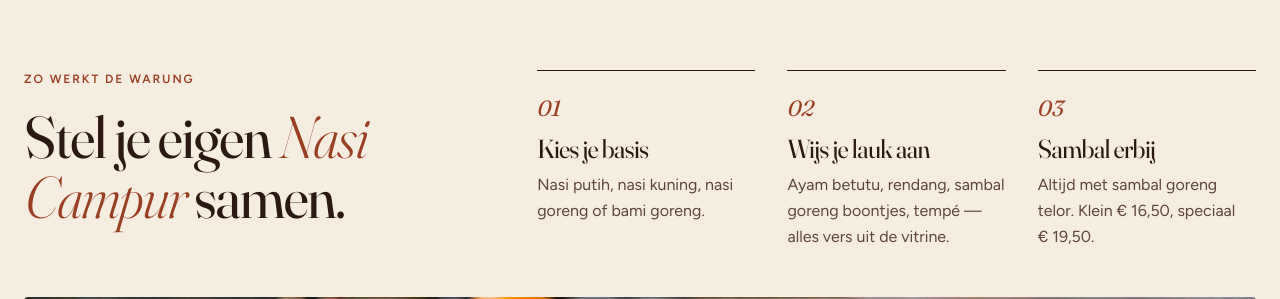
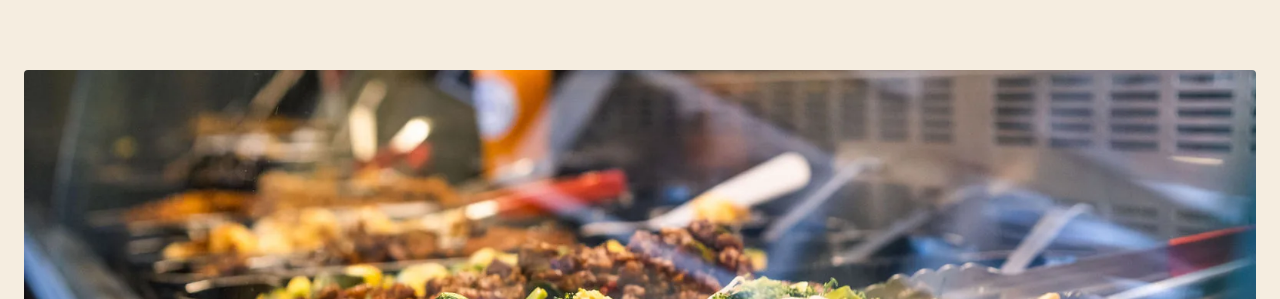
Before and after one commit to m3lkerz/mades-warung, a website built with Vite: page index.html in a window 1280 px wide. Shown: the part 1031-1330 px from the top of the page. Built offline with nearby package versions, Linux system fonts and the light colour scheme.

Commit message:
home: 'Stel je eigen Nasi Campur'-blok verwijderd

```diff
--- a/src/style.css
+++ b/src/style.css
@@ -195,7 +195,7 @@ p { text-wrap: pretty; }
 @keyframes marquee { to { transform: translateX(-50%); } }
 
 /* How it works */
-.how { display: grid; grid-template-columns: 1fr 1.6fr; gap: 48px 64px; }
+.how { display: block; padding-bottom: clamp(56px, 7vw, 96px); }
 .how-head h2 { font-size: clamp(40px, 4.6vw, 68px); }
 .how-steps { display: grid; grid-template-columns: repeat(3, 1fr); gap: 32px; align-self: end; }
 .how-steps li { border-top: 1px solid var(--ink); padding-top: 20px; }
--- a/src/templates.ts
+++ b/src/templates.ts
@@ -122,15 +122,6 @@ export function homePage() {
     ${marquee()}
 
     <section class="how section">
-      <div class="how-head reveal">
-        <p class="eyebrow">Zo werkt de warung</p>
-        <h2>Stel je eigen <em>Nasi Campur</em> samen.</h2>
-      </div>
-      <ol class="how-steps">
-        <li class="reveal"><span>01</span><h3>Kies je basis</h3><p>Nasi putih, nasi kuning, nasi goreng of bami goreng.</p></li>
-        <li class="reveal"><span>02</span><h3>Wijs je lauk aan</h3><p>Ayam betutu, rendang, sambal goreng boontjes, tempé — alles vers uit de vitrine.</p></li>
-        <li class="reveal"><span>03</span><h3>Sambal erbij</h3><p>Altijd met sambal goreng telor. Klein € 16,50, speciaal € 19,50.</p></li>
-      </ol>
       <figure class="how-photo reveal">${img({ name: 'bainmarie-color', alt: "Vitrine vol kleurrijke Balinese gerechten", sizes: '100vw' })}</figure>
     </section>
 
```
